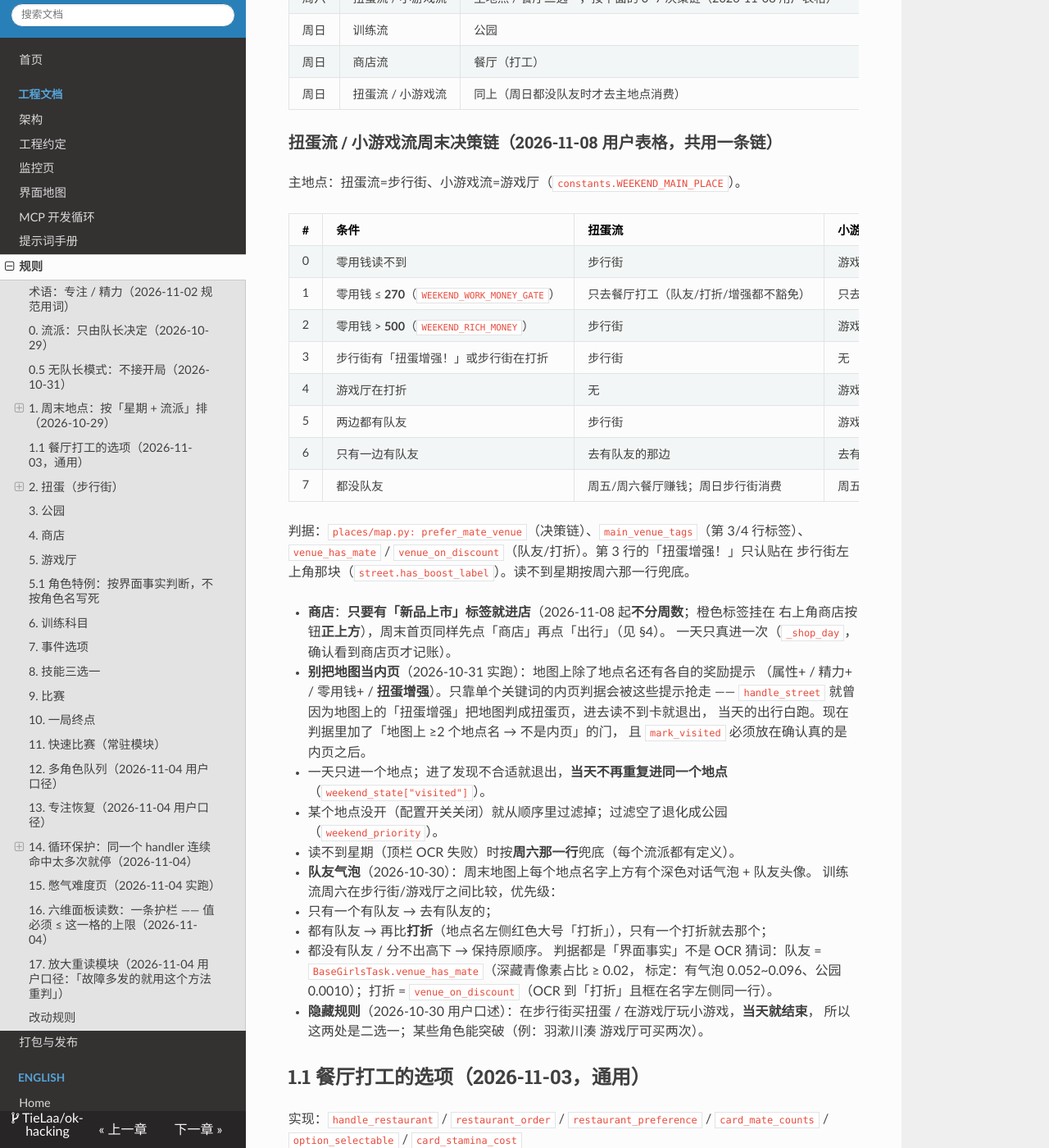
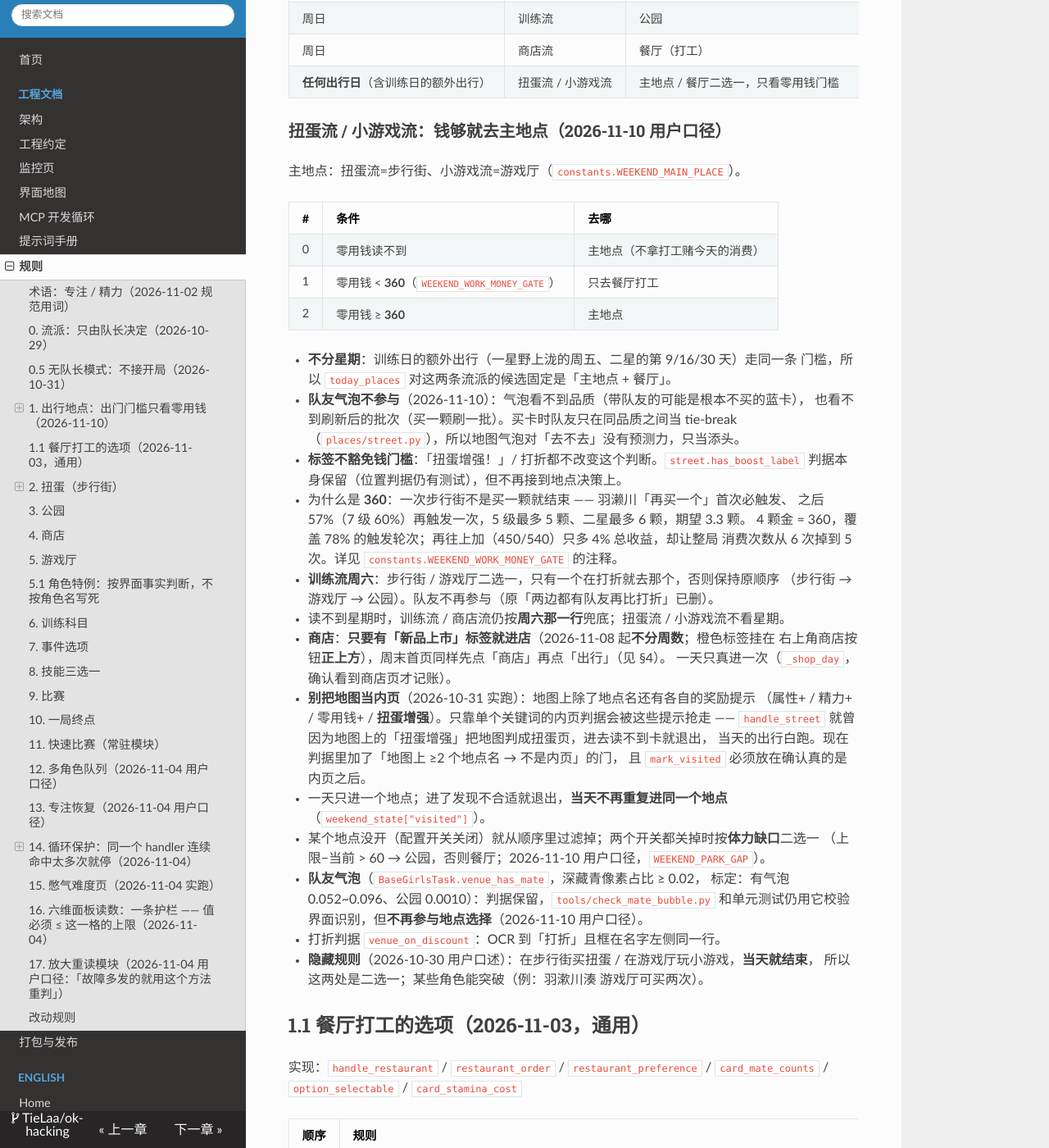
Before and after one commit to TieLaa/ok-hacking, an MkDocs documentation site: the page built from docs/RULES.md, in a window 1280 px wide and 1400 px high, scrolled down 2727 px. Shown: the whole window at 82% size. Built offline with MkDocs 1.6.1, drawn with Linux system fonts in a browser that asks for light colours; nearby versions of some CDN libraries; some of the changed text lies outside the part shown.

Commit message:
零花钱够 360 就去步行街，不够就去打工
用户 2026-11-10 口径：扭蛋流 / 小游戏流的出行日只看零花钱门槛，队友和标签都不参与。

- 门槛 270 → 360（WEEKEND_WORK_MONEY_GATE），删掉 WEEKEND_RICH_MONEY（500）。
  360 的来历：一次步行街不是买一颗就结束，羽濑川「再买一个」首次必触发、之后
  57%/60% 再触发一次，5 级最多 5 颗、二星最多 6 颗，期望 3.3 颗；4 颗金 = 360，
  覆盖 78% 的触发轮次。再往上加（450/540）总收益只多 4%，却让整局消费次数
  从 6 次掉到 5 次。
- 去掉地图队友气泡对「去不去」的影响：气泡看不到品质（带队友的可能是根本不买的
  蓝卡），也看不到刷新后的批次（买一颗刷一批）。买卡时队友仍在同品质之间当
  tie-break，不受影响。
- 扭蛋流 / 小游戏流的候选固定「主地点 + 餐厅」，不再按星期查表 —— 训练日的额外出行
  （一星周五、二星第 9/16/30 天）走同一条门槛，不再靠「读不到星期按周六兜底」。
- prefer_mate_venue → prefer_venue，删 main_venue_tags；训练流周六只保留
  「只有一个在打折就先进它」。标签（扭蛋增强 / 打折）不再豁免钱门槛。
- README 增加收支平衡公式 k × C = (N − k) × W + R 的说明，放在正文最前面。

队友气泡判据（venue_has_mate）和「扭蛋增强！」判据（has_boost_label）保留，
只是不再接进地点决策；docs 里的表格和角色天赋天数（第 9/16/30 天）一并同步。

```diff
--- a/docs/RULES.md
+++ b/docs/RULES.md
@@ -82,38 +82,44 @@
   勾选时用下拉**当前**选中的角色，不是「列表第一个」。
 - 回归桩（`tools/check_handlers.py`）把 `无队长不接开局` 设成 `False`，保持旧的自动选人流程可测。
 
-## 1. 周末地点：按「星期 + 流派」排（2026-10-29）
+## 1. 出行地点：出门门槛只看零用钱（2026-11-10）
 
-实现：`places/map.py: today_places / prefer_mate_venue`（`flow.weekend_priority` 是它的旧名）、
-`constants.WEEKEND_PLAN`、`handle_weekend` / `handle_go_out`
+实现：`places/map.py: today_places / prefer_venue`（`flow.weekend_priority` 是它的旧名）、
+`constants.WEEKEND_PLAN` / `WEEKEND_MAIN_PLACE` / `WEEKEND_WORK_MONEY_GATE`、
+`handle_weekend` / `handle_go_out`
 
 | 星期 | 流派 | 去哪（顺序 = 优先级，前一个走完再下一个） |
 |---|---|---|
-| 周六 | 训练流 | 步行街 → 游戏厅 → 公园；**步行街/游戏厅谁名字上方有队友气泡就先进谁**（2026-10-30） |
+| 周六 | 训练流 | 步行街 → 游戏厅 → 公园；只有一个在打折就先进它 |
 | 周六 | 商店流 | 餐厅（打工） |
-| 周六 | 扭蛋流 / 小游戏流 | 主地点 / 餐厅二选一，按下面的 0~7 决策链（2026-11-08 用户表格） |
 | 周日 | 训练流 | 公园 |
 | 周日 | 商店流 | 餐厅（打工） |
-| 周日 | 扭蛋流 / 小游戏流 | 同上（周日都没队友时才去主地点消费） |
+| **任何出行日**（含训练日的额外出行） | 扭蛋流 / 小游戏流 | 主地点 / 餐厅二选一，只看零用钱门槛 |
 
-### 扭蛋流 / 小游戏流周末决策链（2026-11-08 用户表格，共用一条链）
+### 扭蛋流 / 小游戏流：钱够就去主地点（2026-11-10 用户口径）
 
 主地点：扭蛋流=步行街、小游戏流=游戏厅（`constants.WEEKEND_MAIN_PLACE`）。
 
-| # | 条件 | 扭蛋流 | 小游戏流 |
-|---|---|---|---|
-| 0 | 零用钱读不到 | 步行街 | 游戏厅 |
-| 1 | 零用钱 ≤ **270**（`WEEKEND_WORK_MONEY_GATE`） | 只去餐厅打工（队友/打折/增强都不豁免） | 只去餐厅打工 |
-| 2 | 零用钱 > **500**（`WEEKEND_RICH_MONEY`） | 步行街 | 游戏厅 |
-| 3 | 步行街有「扭蛋增强！」或步行街在打折 | 步行街 | 无 |
-| 4 | 游戏厅在打折 | 无 | 游戏厅 |
-| 5 | 两边都有队友 | 步行街 | 游戏厅 |
-| 6 | 只有一边有队友 | 去有队友的那边 | 去有队友的那边 |
-| 7 | 都没队友 | 周五/周六餐厅赚钱；周日步行街消费 | 周五/周六餐厅赚钱；周日游戏厅消费 |
+| # | 条件 | 去哪 |
+|---|---|---|
+| 0 | 零用钱读不到 | 主地点（不拿打工赌今天的消费） |
+| 1 | 零用钱 < **360**（`WEEKEND_WORK_MONEY_GATE`） | 只去餐厅打工 |
+| 2 | 零用钱 ≥ **360** | 主地点 |
 
-判据：`places/map.py: prefer_mate_venue`（决策链）、`main_venue_tags`（第 3/4 行标签）、
-`venue_has_mate` / `venue_on_discount`（队友/打折）。第 3 行的「扭蛋增强！」只认贴在
-步行街左上角那块（`street.has_boost_label`）。读不到星期按周六那一行兜底。
+- **不分星期**：训练日的额外出行（一星野上泷的周五、二星的第 9/16/30 天）走同一条
+  门槛，所以 `today_places` 对这两条流派的候选固定是「主地点 + 餐厅」。
+- **队友气泡不参与**（2026-11-10）：气泡看不到品质（带队友的可能是根本不买的蓝卡），
+  也看不到刷新后的批次（买一颗刷一批）。买卡时队友只在同品质之间当 tie-break
+  （`places/street.py`），所以地图气泡对「去不去」没有预测力，只当添头。
+- **标签不豁免钱门槛**：「扭蛋增强！」/ 打折都不改变这个判断。`street.has_boost_label`
+  判据本身保留（位置判据仍有测试），但不再接到地点决策上。
+- 为什么是 **360**：一次步行街不是买一颗就结束 —— 羽濑川「再买一个」首次必触发、
+  之后 57%（7 级 60%）再触发一次，5 级最多 5 颗、二星最多 6 颗，期望 3.3 颗。
+  4 颗金 = 360，覆盖 78% 的触发轮次；再往上加（450/540）只多 4% 总收益，却让整局
+  消费次数从 6 次掉到 5 次。详见 `constants.WEEKEND_WORK_MONEY_GATE` 的注释。
+- **训练流周六**：步行街 / 游戏厅二选一，只有一个在打折就去那个，否则保持原顺序
+  （步行街 → 游戏厅 → 公园）。队友不再参与（原「两边都有队友再比打折」已删）。
+- 读不到星期时，训练流 / 商店流仍按**周六那一行**兜底；扭蛋流 / 小游戏流不看星期。
 
 - **商店**：**只要有「新品上市」标签就进店**（2026-11-08 起**不分周数**；橙色标签挂在
   右上角商店按钮**正上方**），周末首页同样先点「商店」再点「出行」（见 §4）。
@@ -125,15 +131,12 @@
   且 `mark_visited` 必须放在确认真的是内页之后。
 - 一天只进一个地点；进了发现不合适就退出，**当天不再重复进同一个地点**
   （`weekend_state["visited"]`）。
-- 某个地点没开（配置开关关闭）就从顺序里过滤掉；过滤空了退化成公园（`weekend_priority`）。
-- 读不到星期（顶栏 OCR 失败）时按**周六那一行**兜底（每个流派都有定义）。
-- **队友气泡**（2026-10-30）：周末地图上每个地点名字上方有个深色对话气泡 + 队友头像。
-  训练流周六在步行街/游戏厅之间比较，优先级：
-  1. 只有一个有队友 → 去有队友的；
-  2. 都有队友 → 再比**打折**（地点名左侧红色大号「打折」），只有一个打折就去那个；
-  3. 都没有队友 / 分不出高下 → 保持原顺序。
-  判据都是「界面事实」不是 OCR 猜词：队友 = `BaseGirlsTask.venue_has_mate`（深藏青像素占比 ≥ 0.02，
-  标定：有气泡 0.052~0.096、公园 0.0010）；打折 = `venue_on_discount`（OCR 到「打折」且框在名字左侧同一行）。
+- 某个地点没开（配置开关关闭）就从顺序里过滤掉；两个开关都关掉时按**体力缺口**二选一
+  （上限−当前 > 60 → 公园，否则餐厅；2026-11-10 用户口径，`WEEKEND_PARK_GAP`）。
+- **队友气泡**（`BaseGirlsTask.venue_has_mate`，深藏青像素占比 ≥ 0.02，
+  标定：有气泡 0.052~0.096、公园 0.0010）：判据保留，`tools/check_mate_bubble.py`
+  和单元测试仍用它校验界面识别，但**不再参与地点选择**（2026-11-10 用户口径）。
+- 打折判据 `venue_on_discount`：OCR 到「打折」且框在名字左侧同一行。
 - **隐藏规则**（2026-10-30 用户口述）：在步行街买扭蛋 / 在游戏厅玩小游戏，**当天就结束**，
   所以这两处是二选一；某些角色能突破（例：羽漱川湊 游戏厅可买两次）。
 
@@ -458,7 +461,7 @@
 | 羽漱川湊：能买两次 | 同类商品可以连续成交 | 不设次数上限；成交会让零用钱变少，`buy_stalled` 的 key 自然变，计数归零 |
 | 卧云真昼：能买到升级版 | 商店里多一张同名/更贵/更高品质的卡 | 商品按**价格格逐张**配对，不按名称去重；金紫里取价格更高的那张（`read_shop_items` / `handle_shop`） |
 | 白神时久：多一件免费商品 | 卡片价格是 `0` 或写「免费」 | 价格 0 一律算买得起；余额不足、读不到钱都能拿，且优先拿（`read_shop_items` / `handle_shop`） |
-| 野上泷：周五也能出行 | 训练日主界面同时有「休息/训练」和「出行」 | 见到「出行」**按钮**先外出一次（`outing_done`），回来再训练；用过后再遇到「出行」直接退出去，避免打转。按钮只认整词（`find_go_out_button`），台词「今天可以出行哦！要不…」不算，也不能算「今天用过了」（2026-10-31 实跑踩过）。`outing_done` **只在真的看到地图那一拍置位**，点空/点早都不记账，下一拍重试（最多 3 次）——否则周五一次空点就把当天额外周末锁死（2026-11-03 修） |
+| 野上泷：额外出行（一星每周五、二星再加第 9/16/30 天） | 训练日主界面同时有「休息/训练」和「出行」 | 见到「出行」**按钮**先外出一次（`outing_done`），回来再训练；用过后再遇到「出行」直接退出去，避免打转。**不认天数**：任何训练日出现按钮都点，二星多出来的三天不需要额外配置。按钮只认整词（`find_go_out_button`），台词「今天可以出行哦！要不…」不算，也不能算「今天用过了」（2026-10-31 实跑踩过）。`outing_done` **只在真的看到地图那一拍置位**，点空/点早都不记账，下一拍重试（最多 3 次）——否则当天额外出行一次空点就锁死（2026-11-03 修） |
 | （未知）商品 +1 | 商品格子超过 6 个 | 解析不截断，只告警；真出现 7 件再决定要不要滚屏（`SHOP_MAX_ITEMS`） |
 
 ## 6. 训练科目
--- a/docs/UI_MAP.md
+++ b/docs/UI_MAP.md
@@ -5,10 +5,14 @@
 
 ---
 
-## 周五「额外周末」（野上泷天赋）
+## 额外出行（野上泷天赋）
 
-- 出现条件：`第N周 星期五` 的训练日主界面，右侧多出一个「出行」按钮。
-  这是天赋触发的**额外周末**，当天仍可训练/休息，也可以直接出行去户外地图。
+- 出现条件：**训练日主界面**右侧多出一个「出行」按钮。
+  一星：每周五；二星「更多出行」：训练第 **9、16、30 天**（用户 2026-11-10 天赋截图；
+  `docs/roster/ssr_roster.md` 里曾写成第 20 天，以截图为准）。
+  当天仍可训练/休息，也可以直接出行去户外地图。
+- **代码不认天数**：任何训练日出现「出行」按钮就点（`handle_training_day` →
+  `daycycle.outing_offer`），所以二星多出来的三天不需要额外配置。
 - 实测：2026-10-30 16:05，第 1 周 星期五，专注 82/130，零用钱 169。
 
 界面要素（1549x871）：
@@ -41,31 +45,26 @@
 代码：`handlers/weekend.py: handle_go_out / handle_weekend`、
 `handlers/training.py: handle_training_day`、`daycycle.py: outing_offer / mark_outing_used`。
 
-扭蛋流 / 小游戏流的周末口径（2026-11-08 用户表格，两条流派共用一条链）：
+出行地图的地点决策（2026-11-10 用户口径，取代 2026-11-08 的 0~7 表）：
 
 | # | 条件 | 扭蛋流 | 小游戏流 |
 |---|---|---|---|
 | 0 | 零用钱读不到 | 步行街（不拿打工赌今天的消费） | 游戏厅（同上） |
-| 1 | 零用钱 ≤ **270** | 只去餐厅打工（队友/打折/「扭蛋增强！」都不豁免） | 只去餐厅打工 |
-| 2 | 零用钱 > **500** | 步行街（不用再比队友和标签） | 游戏厅（同上） |
-| 3 | 步行街有「扭蛋增强！」或步行街在打折 | 步行街 | 无 |
-| 4 | 游戏厅在打折 | 无 | 游戏厅 |
-| 5 | 两边都有队友 | 步行街 | 游戏厅 |
-| 6 | 只有一边有队友 | 去有队友的那边 | 去有队友的那边 |
-| 7 | 都没队友 | 周五/周六去餐厅赚钱；周日去步行街消费 | 周五/周六去餐厅赚钱；周日去游戏厅消费 |
+| 1 | 零用钱 < **360** | 只去餐厅打工 | 只去餐厅打工 |
+| 2 | 零用钱 ≥ **360** | 步行街 | 游戏厅 |
 
-- 周五 / 周六 / 周日：候选都是「主地点」+「餐厅」，主地点见
-  `constants.WEEKEND_MAIN_PLACE`（扭蛋流=步行街、小游戏流=游戏厅）。
-- 门槛常量：`WEEKEND_WORK_MONEY_GATE = 270`（2026-11-03 定为 300、2026-11-07 改 270）、
-  `WEEKEND_RICH_MONEY = 500`（2026-11-08）。
-- 注意：**打折只认主地点自己的**（餐厅打折不改道），而且**不越过钱 ≤270 那道闸门**。
+- **队友和标签都不参与**，**星期也不参与**：训练日的额外出行日走同一条门槛。
+  队友气泡看不到品质（带队友的可能是根本不买的蓝卡），也看不到刷新后的批次
+  （买一颗刷一批，下一批才冒队友），对「去不去」没有预测力。
+- 一处常量：`WEEKEND_WORK_MONEY_GATE = 360`（历史：300 → 270 → 360；
+  `WEEKEND_RICH_MONEY` 已删）。为什么是 360 见 `constants.py` 的注释。
 - 去了主地点但**没消费**（没钱 / 没买到 / 只剩蓝卡）→ 再去餐厅打工；买到东西 /
   玩完小游戏当天就结束，不再去餐厅。
-- 读不到星期 → 按周六那一行兜底（`prefer_mate_venue` 里 `day = day or "六"`）。
+- 训练流周六：只有一个地点在打折就先进它，否则按 步行街 → 游戏厅 → 公园。
 - 餐厅打工：默认选**当服务员**（右边、耗精力）；**桌游GM**（左边）的队友比它
   **多 2 个及以上**才改选桌游GM；当服务员精力不够就选桌游GM。
-- 代码：`constants.WEEKEND_PLAN / WEEKEND_MAIN_PLACE`、
-  `places/map.py: today_places / prefer_mate_venue / main_venue_tags`、
+- 代码：`constants.WEEKEND_PLAN / WEEKEND_MAIN_PLACE / WEEKEND_WORK_MONEY_GATE`、
+  `places/map.py: today_places / prefer_venue`、
   `places/restaurant.py: restaurant_preference`。
 
 ## 商店「新品上市」就进店（用户 2026-11-08，取代「第 7 周以后」）
@@ -120,18 +119,19 @@
 
 | 标记 | 外观 | 含义 |
 |---|---|---|
-| 队友气泡 | 深藏青圆角块 + 1~2 个圆头像 | 该地点有队友（`venue_has_mate`） |
-| 打折！ | 橙/红色爆炸标签或大字，贴在地点名字**左边同一行** | 该地点在打折（`venue_on_discount`）。**步行街打折 = 优先去步行街**（与「扭蛋增强！」同一档，2026-11-03）；训练流周六也用它给步行街/游戏厅排优先级 |
-| **扭蛋增强！** | **彩色（蓝/紫/青渐变）爆炸标签**，贴在步行街左上方 | 步行街扭蛋加成，优先去（`prefer_mate_venue`） |
+| 队友气泡 | 深藏青圆角块 + 1~2 个圆头像 | 该地点有队友（`venue_has_mate`）。**只当添头**：不参与「去不去」，因为看不到品质、也看不到刷新后的批次（2026-11-10） |
+| 打折！ | 橙/红色爆炸标签或大字，贴在地点名字**左边同一行** | 该地点在打折（`venue_on_discount`）。训练流周六用它给步行街/游戏厅排优先级；扭蛋流/小游戏流**不因打折改道**（钱门槛不豁免，2026-11-10） |
+| **扭蛋增强！** | **彩色（蓝/紫/青渐变）爆炸标签**，贴在步行街左上方 | 步行街扭蛋加成（`street.has_boost_label`）。判据保留，但**不再参与地点决策**（2026-11-10） |
 | 绿色定位针 | 绿色水滴图标 | 当前所在位置，不是可点入口 |
 
 实测：2026-10-30 第 5 周星期五（野上泷额外周末），步行街有「扭蛋增强！」，
 同时餐厅/公园各有一个队友气泡。
 
-**「扭蛋增强！」必须连位置一起判**（2026-11-01 修，`venue_has_street_boost`）：
+**「扭蛋增强！」必须连位置一起判**（2026-11-01 修，`street.has_boost_label`）：
 原来只 `match_text(texts, ("扭蛋增强","扭蛋加强"))`，全屏出现这四个字就生效，
-不管它贴在哪 → 别处（队友台词等）出现同样字眼就会误判成「步行街有加成」，
-于是**不管钱和队友**直进步行街。
+不管它贴在哪 → 别处（队友台词等）出现同样字眼就会误判成「步行街有加成」。
+2026-11-10 起这个标签**不再参与「去不去」**（只看零用钱门槛），但位置判据保留：
+它是步行街模块的界面事实，以后要重新接回决策时不能退回全屏匹配。
 
 现在要求标签贴在**步行街名字的左上方**（Δcx ≤ 0.20、Δcy ≤ 0.12、且在左边）。
 实测 10 张真实地图帧几何一致：标签 cx=0.457 cy=0.809、步行街 cx=0.564 cy=0.858
```
Also changed, not shown: README.md (+37 -0 lines), docs/ARCHITECTURE.md (+1 -1 lines), docs/roster/ssr_roster.md (+1 -1 lines), 4 other files.
